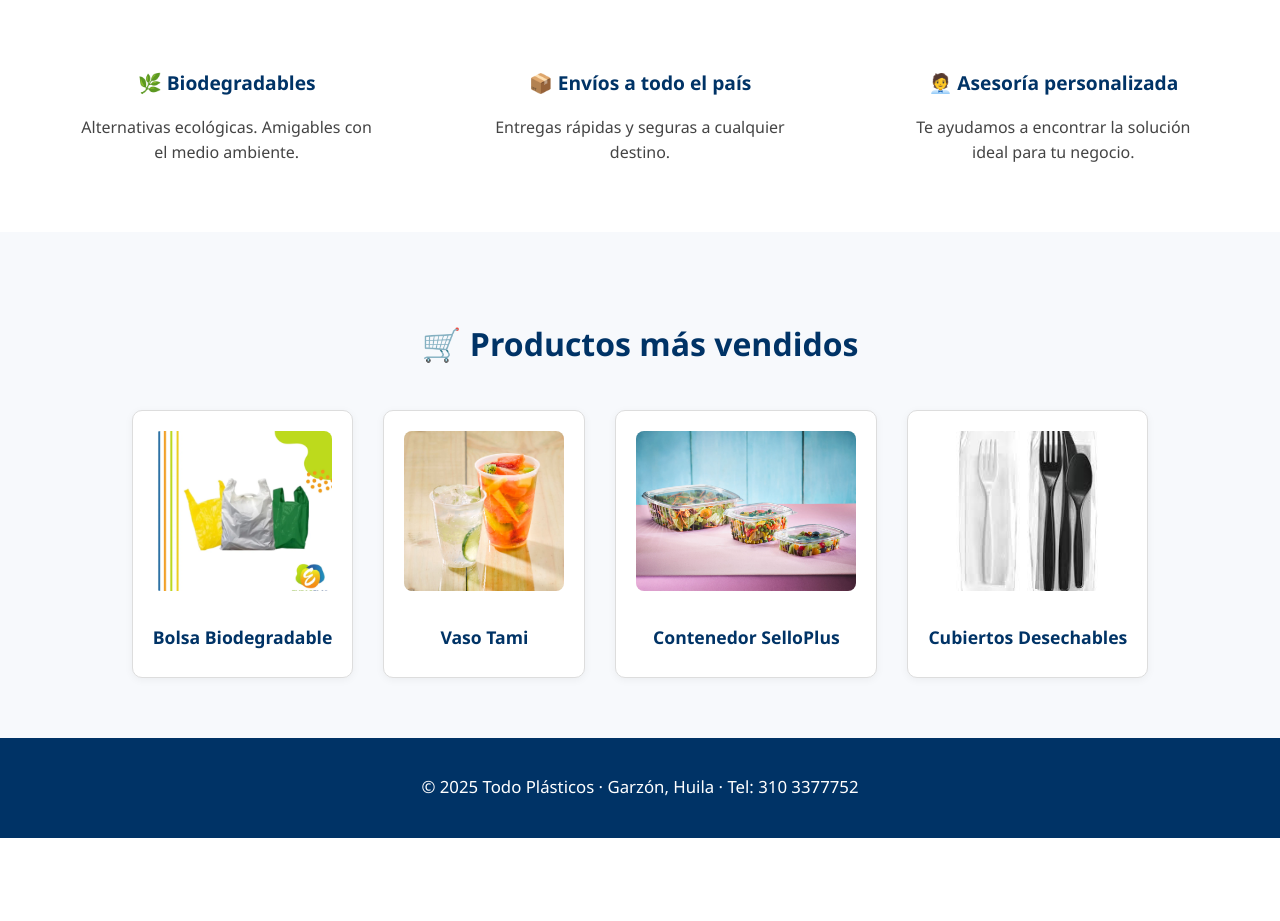
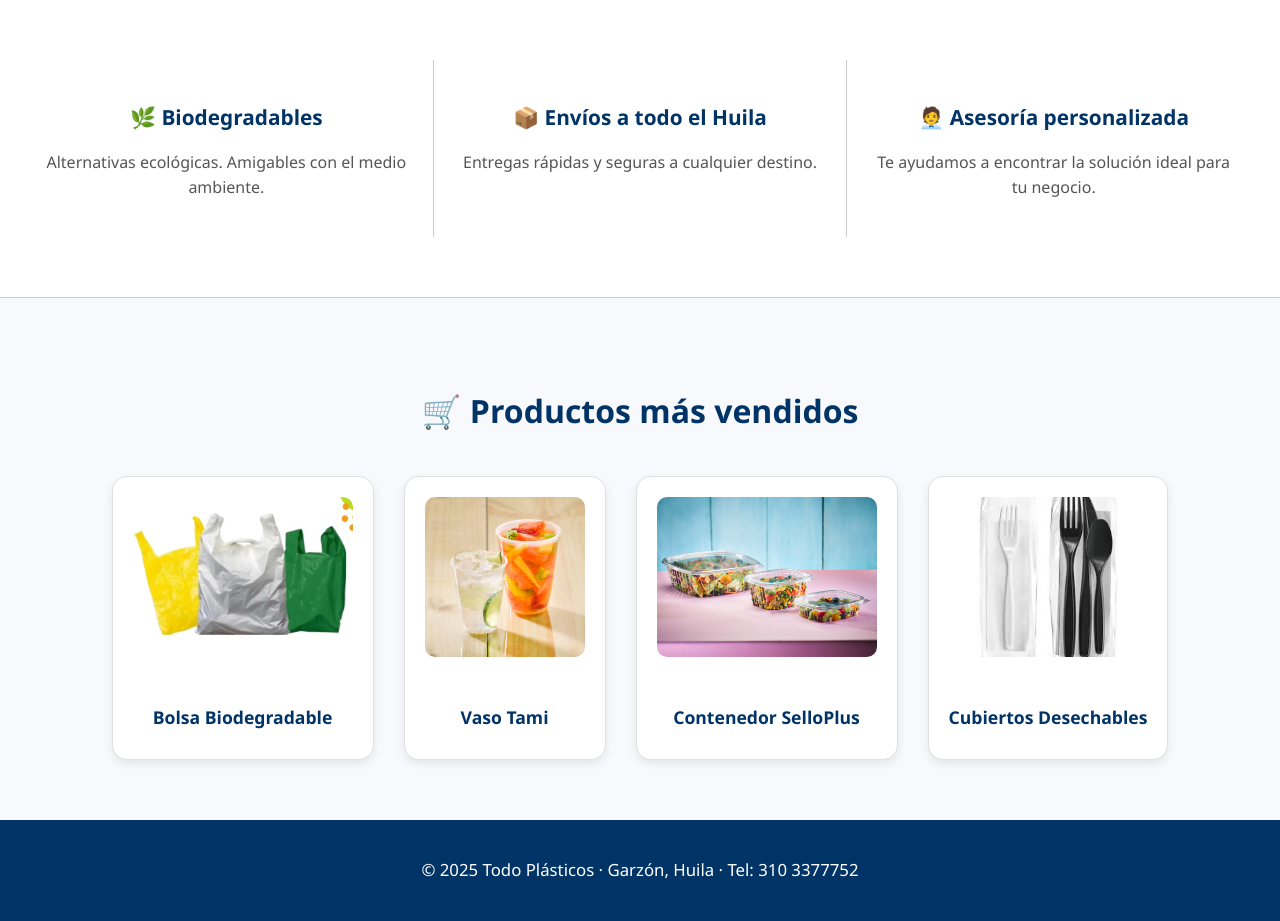
Before and after one commit to IsabellaPolo/Pagina-WEB, a PHP site: page / in a window 1280 px wide. Shown: the part 680-1601 px from the top of the page. Before the commit the page ends 1518 px from the top, so only its background shows below. Run offline with PHP 8.4, Linux system fonts and the light colour scheme; grey boxes are pictures that could not be loaded.

Commit message:
features

```diff
--- a/Index.html
+++ b/Index.html
@@ -63,7 +63,7 @@
       <p>Alternativas ecológicas. Amigables con el medio ambiente.</p>
     </div>
     <div class="feature">
-      <h3>📦 Envíos a todo el país</h3>
+      <h3>📦 Envíos a todo el Huila</h3>
       <p>Entregas rápidas y seguras a cualquier destino.</p>
     </div>
     <div class="feature">
@@ -71,6 +71,7 @@
       <p>Te ayudamos a encontrar la solución ideal para tu negocio.</p>
     </div>
   </section>
+
 
   <!-- PRODUCTOS MÁS VENDIDOS -->
   <section class="mas-vendidos">
--- a/css/styles.css
+++ b/css/styles.css
@@ -5,27 +5,24 @@
   font-size: 18px;
   line-height: 1.6;
   color: #333;
+  background-color: #f2f4f8;
+}
+
+h1, h2, h3 {
+  color: #003366;
+  font-weight: bold;
 }
 
 h1 {
   font-size: 2.5rem;
-  font-weight: bold;
-  margin-bottom: 20px;
-  color: #003366;
 }
 
 h2 {
   font-size: 2rem;
-  font-weight: bold;
-  margin-bottom: 20px;
-  color: #003366;
 }
 
 h3 {
   font-size: 1.4rem;
-  font-weight: bold;
-  margin-bottom: 10px;
-  color: #003366;
 }
 
 a {
@@ -66,7 +63,6 @@
   gap: 12px;
 }
 
-
 .search-container input {
   padding: 12px 18px;
   font-size: 1rem;
@@ -75,7 +71,6 @@
   width: 270px;
 }
 
-
 .flag {
   width: 30px;
   height: 30px;
@@ -83,7 +78,6 @@
   object-fit: cover;
   border: 1px solid #ccc;
 }
-
 
 /* === BOTÓN === */
 .btn-primary {
@@ -94,6 +88,11 @@
   font-weight: bold;
   display: inline-block;
   margin-top: 10px;
+  transition: background-color 0.3s ease;
+}
+
+.btn-primary:hover {
+  background-color: #003366;
 }
 
 /* === SLIDER HERO === */
@@ -141,7 +140,6 @@
   align-items: center;
   justify-content: space-between;
   box-sizing: border-box;
-  overflow: hidden;
 }
 
 .slider-overlay::before {
@@ -167,7 +165,6 @@
 
 .slider-text h2 {
   font-size: 2.5rem;
-  color: #003366;
   margin-bottom: 10px;
 }
 
@@ -182,7 +179,7 @@
   font-size: 1.05rem;
 }
 
-/* === FLECHAS === */
+/* === FLECHAS SLIDER === */
 .slider-btn {
   position: absolute;
   top: 50%;
@@ -234,28 +231,38 @@
 /* === FEATURES === */
 .features {
   display: flex;
-  justify-content: space-around;
-  padding: 40px 20px;
-  background-color: #ffffff;
-  text-align: center;
+  justify-content: center;
   flex-wrap: wrap;
+  gap: 0;
+  padding: 60px 20px;
+  background-color: #fff;
+  border-top: 1px solid #ccc;
+  border-bottom: 1px solid #ccc;
 }
 
 .feature {
-  max-width: 300px;
-  margin: 10px;
+  flex: 1 1 200px;
+  padding: 20px;
+  text-align: center;
+  color: #333;
+  border-left: 1px solid #ccc;
+}
+
+.feature:first-child {
+  border-left: none;
 }
 
 .feature h3 {
-  font-size: 1.2rem;
-  margin-bottom: 10px;
+  font-size: 1.3rem;
+  margin-bottom: 8px;
   color: #003366;
 }
 
 .feature p {
+  color: #555;
   font-size: 1rem;
-  color: #444;
 }
+
 
 /* === PRODUCTOS MÁS VENDIDOS === */
 .mas-vendidos {
@@ -266,7 +273,6 @@
 
 .mas-vendidos h2 {
   font-size: 2rem;
-  color: #003366;
   margin-bottom: 40px;
 }
 
@@ -278,33 +284,33 @@
 }
 
 .producto {
-  background: #fff;
-  border: 1px solid #ddd;
-  border-radius: 10px;
+  background: #ffffff;
+  border-radius: 15px;
   padding: 20px;
   max-width: 220px;
   text-align: center;
-  box-shadow: 0 2px 8px rgba(0,0,0,0.05);
-  transition: transform 0.3s ease;
+  box-shadow: 0 4px 8px rgba(0,0,0,0.08);
+  transition: transform 0.3s ease, box-shadow 0.3s ease;
+  border: 1px solid #e0e0e0;
 }
 
 .producto:hover {
-  transform: translateY(-5px);
-  box-shadow: 0 4px 12px rgba(0,0,0,0.1);
+  transform: translateY(-8px);
+  box-shadow: 0 8px 16px rgba(0,0,0,0.12);
 }
 
 .producto img {
   width: 100%;
   height: 160px;
   object-fit: cover;
-  border-radius: 8px;
+  border-radius: 10px;
   margin-bottom: 15px;
 }
 
 .producto h4 {
-  margin: 10px 0 5px;
   color: #003366;
   font-size: 1.1rem;
+  margin-bottom: 8px;
 }
 
 .producto p {
@@ -338,10 +344,6 @@
     font-size: 1rem;
   }
 
-  p, .feature p, .producto p {
-    font-size: 1rem;
-  }
-
   .producto {
     max-width: 90%;
   }
```
Also changed, not shown: img/Bolsa biodegradable.png.
